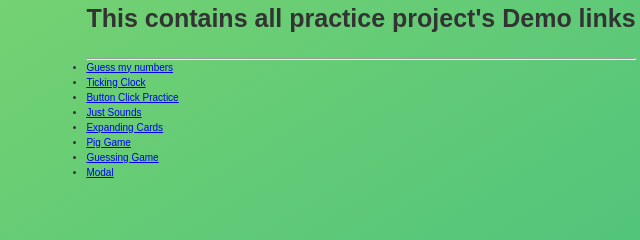
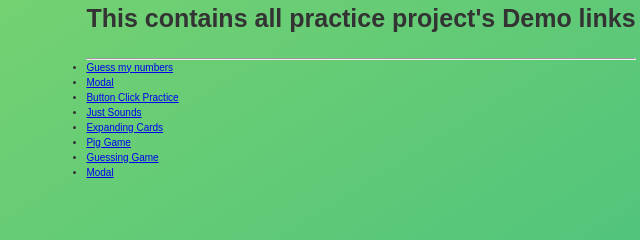
Before and after one commit to manishkmalla/demoprojects, a plain HTML site: page index.html in a window 1280 px wide. Shown: the top 240 px of the page, 279-919 px from the left. Drawn offline with Linux system fonts and the light colour scheme; files that its build step writes are made by us from their sources.

Commit message:
adding link to main html file

```diff
--- a/index.html
+++ b/index.html
@@ -27,9 +27,9 @@
 
           <li>
             <a
-              href="https://redprakash.github.io/practiceprojects/clock/"
+              href="https://manishkmalla.github.io/demoprojects/Modal/"
               target="_blank"
-              >Ticking Clock</a
+              >Modal</a
             >
           </li>
 
```
